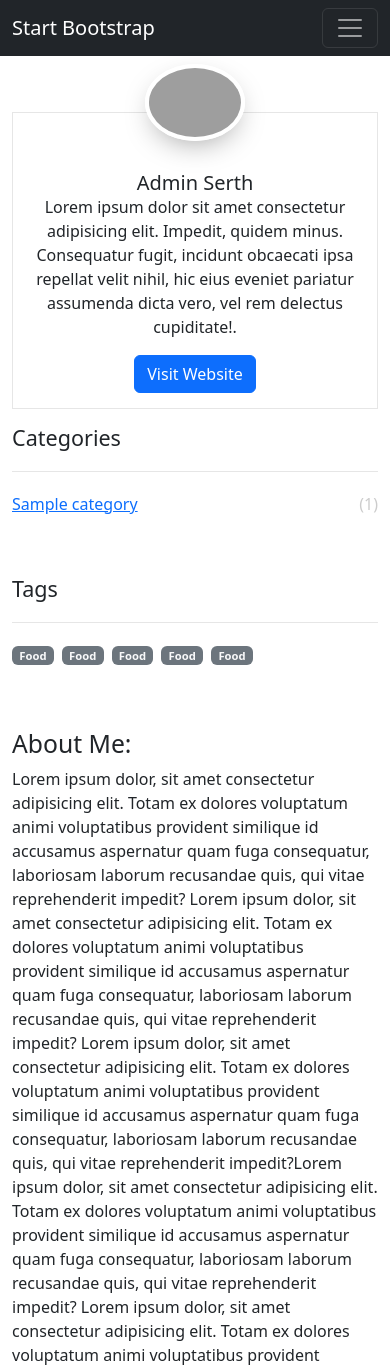
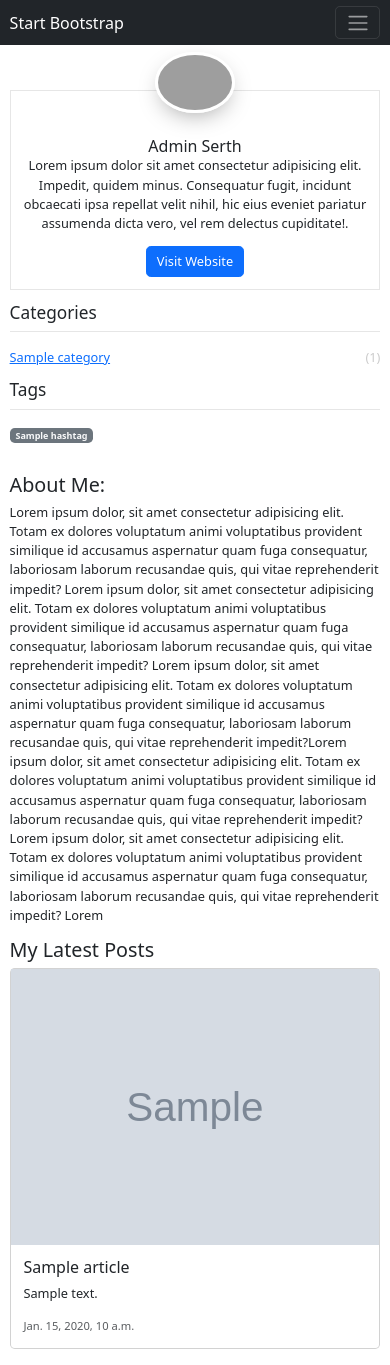
Before and after one commit to elBukhara/Articles, a Django app: page /user/profile/1/ in a window 390 px wide. Shown: the top 1365 px of the page. Run offline with Django 5.2, Linux system fonts and the light colour scheme; tables that the repository leaves empty hold one stand-in row (values such as "Sample post"); grey boxes marked "Sample" are stand-in pictures; some libraries are stand-ins or nearby versions; grey boxes are pictures that could not be loaded.

Commit message:
articles associated with a hashtag added

```diff
--- a/frontend/static/css/profile.css
+++ b/frontend/static/css/profile.css
@@ -1,14 +1,12 @@
 .sidebar-box {
-    margin-bottom: 4em;
     font-size: 15px;
     width: 100%;
-    float: left;
     background: #fff;
 }
 
 .sidebar-box .heading {
     margin-bottom: 20px;
-    padding-bottom: 20px;
+    padding-bottom: 10px;
     border-bottom: 1px solid #e6e6e6;
 }
 
--- a/frontend/templates/layout.html
+++ b/frontend/templates/layout.html
@@ -17,7 +17,7 @@
     <link href="https://fonts.googleapis.com/css2?family=Jost&display=swap" rel="stylesheet">
     <!-- Font Size End -->
 </head>
-<body>
+<body style="zoom: 80%;">
     <!-- Navbar -->
     {% include 'partials/navbar.html' %}
 
--- a/frontend/templates/users/profile.html
+++ b/frontend/templates/users/profile.html
@@ -5,10 +5,10 @@
 
 <div class="container my-5">
     <div class="row">
-        <div class="col-md-4 pe-5">
-            <div class="position-sticky" style="top: 3rem;">
+        <div class="col-md-4 pe-5 mb-3">
+            <div>
 
-                <div class="bio text-center mt-2">
+                <div class="bio text-center mt-2 mb-3">
                     <img src="https://preview.colorlib.com/theme/wordify/images/person_1.jpg" class="text-center" alt="Profile Picture">
                     <div class="card-body">
                         <h5 class="card-title">Admin Serth</h5>
@@ -17,7 +17,8 @@
                     </div>
                 </div>
 
-                <div class="sidebar-box mt-3">
+                {% if categories_with_article_count %}
+                <div class="sidebar-box mb-3">
                     <h4 class="heading">Categories</h4>
                     <ul class="categories">
                         {% for category in categories_with_article_count %}
@@ -29,28 +30,20 @@
                         {% endfor %}
                     </ul>
                 </div>
+                {% endif %}
 
-                <div class="sidebar-box">
+                {% if articles_in_hashtags %}
+                <div class="sidebar-box mb-3">
                     <h4 class="heading">Tags</h4>
                     <ul class="tags">
+                        {% for hashtag in articles_in_hashtags  %}
                         <li>
-                            <a class="badge bg-secondary text-decoration-none link-light" href="#">Food</a>
+                            <a class="badge bg-secondary text-decoration-none link-light" href="{% url 'users:users_hashtag' author.id hashtag.id %}">{{ hashtag.name }}</a>
                         </li>
-                        <li>
-                            <a class="badge bg-secondary text-decoration-none link-light" href="#">Food</a>
-                        </li>
-                        <li>
-                            <a class="badge bg-secondary text-decoration-none link-light" href="#">Food</a>
-                        </li>
-                        <li>
-                            <a class="badge bg-secondary text-decoration-none link-light" href="#">Food</a>
-                        </li>
-                        <li>
-                            <a class="badge bg-secondary text-decoration-none link-light" href="#">Food</a>
-                        </li>
+                        {% endfor %}
                     </ul>
                 </div>
-
+                {% endif %}
             </div>
         </div>
         <div class="col-md-8">
--- a/users/urls.py
+++ b/users/urls.py
@@ -6,6 +6,8 @@ app_name = 'users'
 urlpatterns = [
     path('profile/<int:user_id>/', views.profile_view, name='profile'),
     path('author/<int:author_id>/category/<slug:category_slug>/', views.users_category, name='users_category'),
+    path('author/<int:author_id>/tag/<int:hashtag_id>/', views.users_hashtag, name='users_hashtag'),
+
 
     path('login/', authentication.login_view, name='login'),
     path('register/', authentication.register, name='register'),
--- a/users/views.py
+++ b/users/views.py
@@ -1,34 +1,35 @@
 from django.shortcuts import render, get_object_or_404
 from django.db.models import Count
-from blog.models import Article, Category
+from blog.models import Article, Category, Hashtag
 from .models import User
 
 # TODO: get articles from Author by Hashtag
 
 def get_author_data(author):
     """
-    Retrieves the categories with their respective article counts for a given author.
+    Retrieves data related to a specific author.
     Args:
-        author (User): The author object for whom to retrieve the categories.
+        author (User): The author for whom to retrieve data.
     Returns:
-        QuerySet: A queryset containing the categories with their article counts.
-            Each category is represented as a dictionary with the following keys:
-            - 'category__name' (str): The name of the category.
-            - 'category__slug' (str): The slug of the category.
-            - 'article_count' (int): The number of articles in the category.
-    Note:
-        The queryset is ordered in descending order of article count.
-        Categories with a null name are excluded from the result.
+        dict: A dictionary containing the following keys:
+            - 'author' (User): The author object.
+            - 'categories_with_article_count' (QuerySet): A queryset of categories with the count of articles in each category, ordered by article count in descending order.
+            - 'articles_in_hashtags' (QuerySet): A queryset of hashtags associated with the articles of the author.
     """
-    categories_with_article_count = Article.objects.filter(author=author) \
+    articles = Article.objects.filter(author=author)
+
+    categories_with_article_count = articles.filter(author=author) \
         .values('category__name', 'category__slug') \
         .annotate(article_count=Count('id')) \
         .order_by('-article_count')
     categories_with_article_count = categories_with_article_count.exclude(category__name=None)
 
+    articles_in_hashtags =  Hashtag.objects.filter(article__in=articles).values('id', 'name')
+
     content = {
         'author': author,
-        'categories_with_article_count': categories_with_article_count
+        'categories_with_article_count': categories_with_article_count,
+        'articles_in_hashtags': articles_in_hashtags
     }
 
     return content
@@ -70,3 +71,17 @@ def users_category(request, author_id, category_slug):
     })
 
     return render(request, 'users/category_chosen.html', content)
+
+def users_hashtag(request, author_id, hashtag_id):
+    author = get_object_or_404(User, id=author_id)
+    content = get_author_data(author)
+
+    hashtag = get_object_or_404(Hashtag, id=hashtag_id)
+    articles = Article.objects.filter(author=author, hashtags=hashtag)
+
+    content.update({
+        'hashtag': hashtag,
+        'articles': articles,
+    })
+
+    return render(request, 'users/hashtag_chosen.html', content)
```
Also changed, not shown: frontend/templates/users/hashtag_chosen.html (added, +32 -0 lines).
